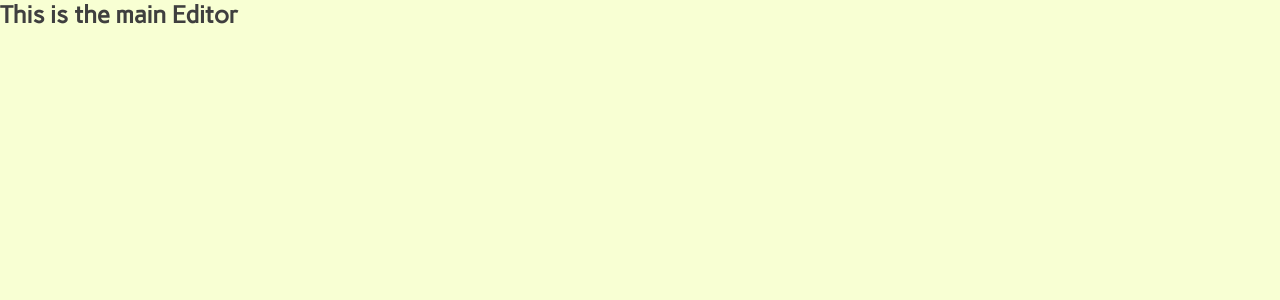
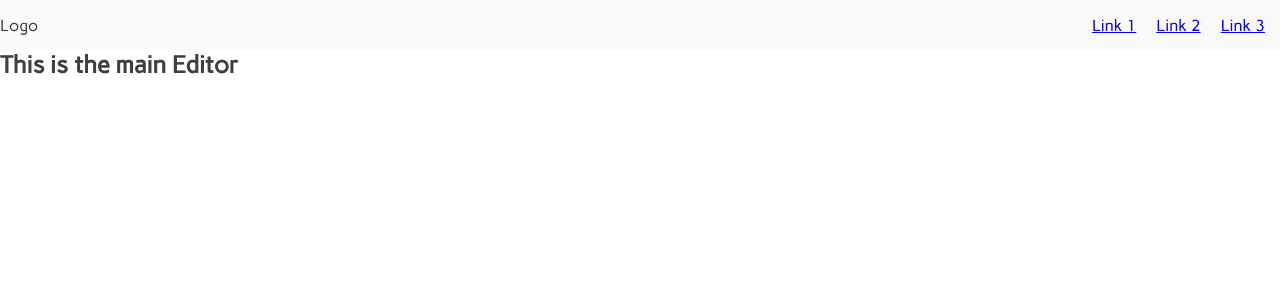
Before and after one commit to Naphtali1989/Webcraft, a Vue app: page /#/editor in a window 1280 px wide. Shown: the top 300 px of the page. Built offline with nearby package versions, Linux system fonts and the light colour scheme.

Commit message:
added header

```diff
--- a/src/App.vue
+++ b/src/App.vue
@@ -1,5 +1,16 @@
 <template>
-  <div id="app">
-    <router-view/>
-  </div>
+    <div id="app">
+        <app-header />
+        <router-view />
+    </div>
 </template>
+
+<script>
+import appHeader from "@/cmps/app-header.cmp.vue";
+
+export default {
+    components: {
+        appHeader,
+    },
+};
+</script>
--- a/src/assets/style/basic/_base.scss
+++ b/src/assets/style/basic/_base.scss
@@ -5,7 +5,6 @@
 }
 
 body {
-    background-color: rgb(248, 255, 211);
     font-family: carme;
     color: rgb(63, 63, 63);
 }
--- /dev/null
+++ b/src/assets/style/cmps/_app-header.scss
@@ -0,0 +1,20 @@
+.app-header {
+    width: 100%;
+    height: 50px;
+    display: flex;
+    justify-content: space-between;
+    align-items: center;
+    flex-wrap: wrap;
+    background-color: #fafafa;
+    .logo img {
+        width: 50px;
+        height: 50px;
+    }
+    .nav-links {
+        margin-inline-start: 5px;
+        margin-inline-end: 5px;
+        a {
+            padding: 10px;
+        }
+    }
+}
--- a/src/assets/style/main.scss
+++ b/src/assets/style/main.scss
@@ -7,3 +7,6 @@
 @import './basic/base';
 @import './basic/layout';
 @import './basic/helpers';
+//Cmps
+@import './cmps/_app-header';
+@import './views/editor';
--- /dev/null
+++ b/src/cmps/app-header.cmp.vue
@@ -0,0 +1,25 @@
+<template>
+    <section class="app-header">
+        <div class="logo">
+            <!-- <img src="@/assets/img/logo.png" alt="" class="app-logo"> -->
+            Logo
+        </div>
+        <div class="nav-links">
+            <router-link to="/">Link 1</router-link>
+            <router-link to="/">Link 2</router-link>
+            <router-link to="/">Link 3</router-link>
+        </div>
+    </section>
+</template>
+
+<script>
+export default {
+    name: "app-header",
+    data() {
+        return {};
+    },
+};
+</script>
+
+<style>
+</style>
--- a/src/views/editor.cmp.vue
+++ b/src/views/editor.cmp.vue
@@ -1,12 +1,11 @@
 <template>
-    <section>
+    <section class="editor-container">
         <h1>This is the main Editor</h1>
     </section>
 </template>
 
 <script>
 export default {
-    name:'editor',
-
+    name: "editor",
 };
 </script>
```
Also changed, not shown: src/assets/img/logo.png (added), src/assets/style/views/_editor.scss (added).
